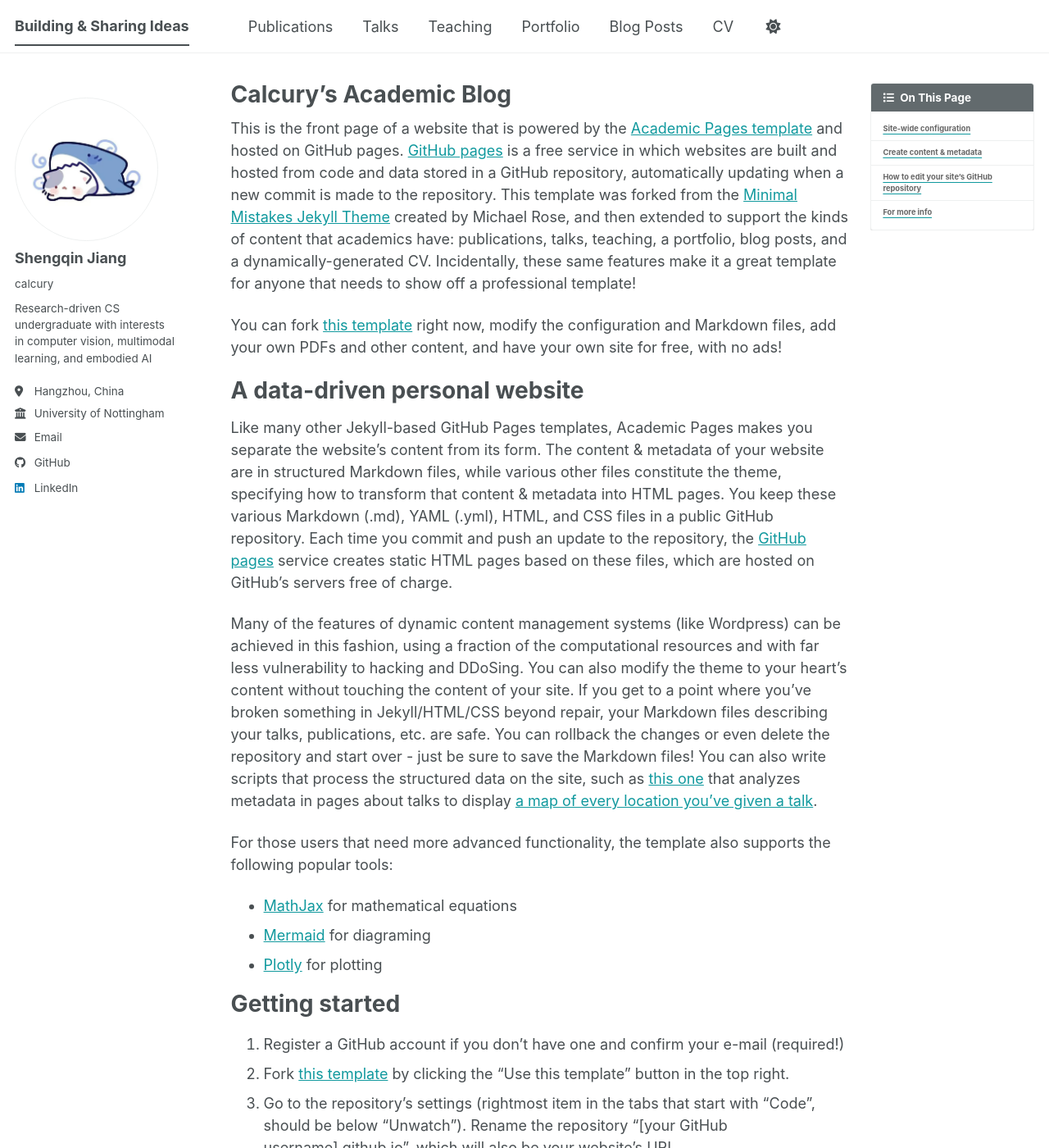
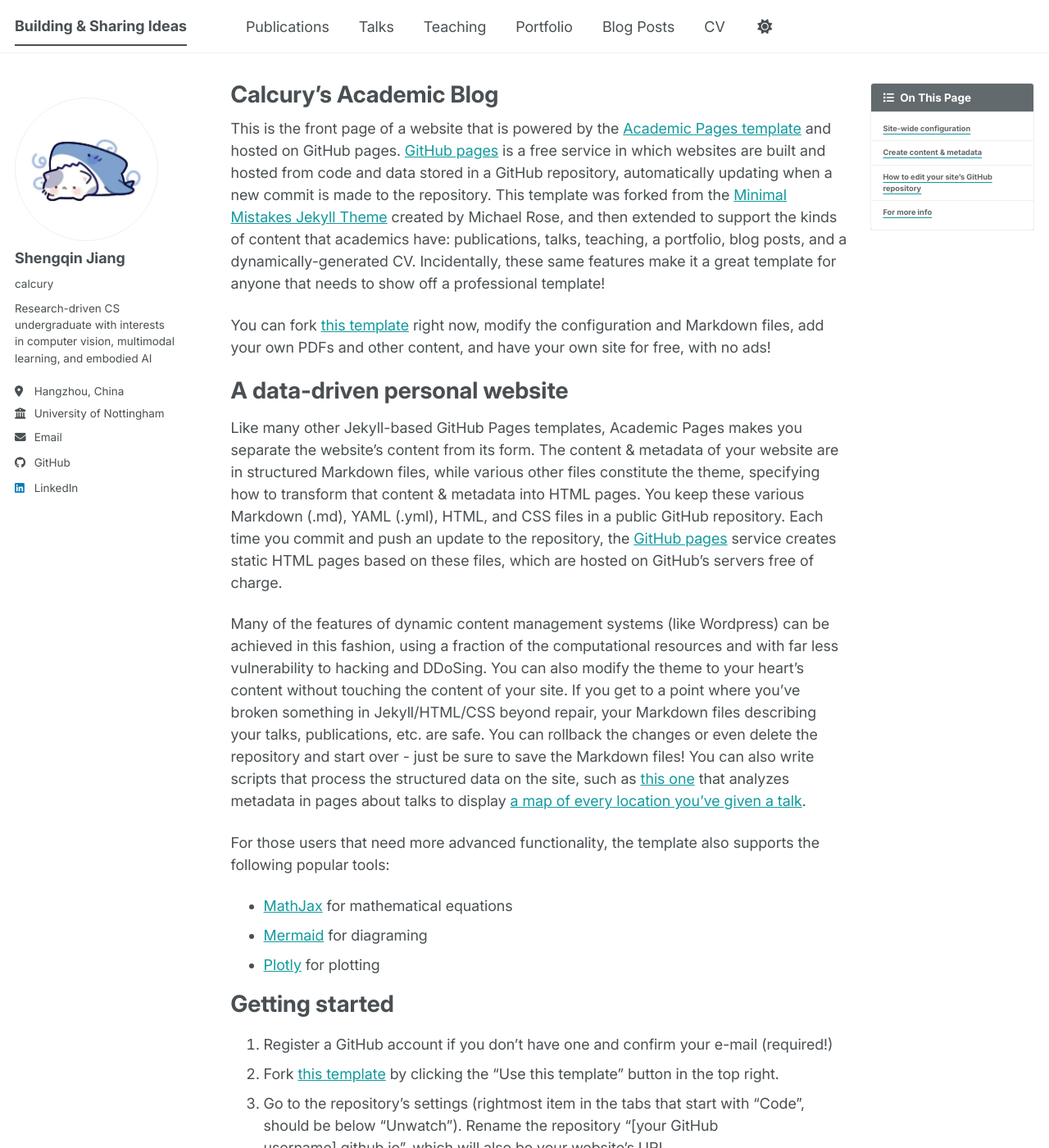
Before and after one commit to calcury/calcury.github.io, a Jekyll site: the page built from _pages/about.md, in a window 1280 px wide and 1400 px high. Shown: the whole window at 82% size. Built offline with Jekyll 4.4.1, drawn with Linux system fonts in a browser that asks for light colours; a style sheet for code colours, icons or effects is not loaded.

Commit message:
feat: change font

```diff
--- /dev/null
+++ b/_sass/_inter-font.scss
@@ -0,0 +1,71 @@
+@font-face {
+  font-family: InterVariable;
+  font-style: normal;
+  font-weight: 100 900;
+  font-display: swap;
+  src: url("../fonts/inter/InterVariable.woff2") format("woff2");
+}
+@font-face {
+  font-family: InterVariable;
+  font-style: italic;
+  font-weight: 100 900;
+  font-display: swap;
+  src: url("../fonts/inter/InterVariable-Italic.woff2") format("woff2");
+}
+
+@font-face {
+  font-family: "Inter";
+  font-style: normal;
+  font-weight: 400;
+  font-display: swap;
+  src: url("../fonts/inter/Inter-Regular.woff2") format("woff2");
+}
+@font-face {
+  font-family: "Inter";
+  font-style: italic;
+  font-weight: 400;
+  font-display: swap;
+  src: url("../fonts/inter/Inter-Italic.woff2") format("woff2");
+}
+@font-face {
+  font-family: "Inter";
+  font-style: normal;
+  font-weight: 500;
+  font-display: swap;
+  src: url("../fonts/inter/Inter-Medium.woff2") format("woff2");
+}
+@font-face {
+  font-family: "Inter";
+  font-style: italic;
+  font-weight: 500;
+  font-display: swap;
+  src: url("../fonts/inter/Inter-MediumItalic.woff2") format("woff2");
+}
+@font-face {
+  font-family: "Inter";
+  font-style: normal;
+  font-weight: 600;
+  font-display: swap;
+  src: url("../fonts/inter/Inter-SemiBold.woff2") format("woff2");
+}
+@font-face {
+  font-family: "Inter";
+  font-style: italic;
+  font-weight: 600;
+  font-display: swap;
+  src: url("../fonts/inter/Inter-SemiBoldItalic.woff2") format("woff2");
+}
+@font-face {
+  font-family: "Inter";
+  font-style: normal;
+  font-weight: 700;
+  font-display: swap;
+  src: url("../fonts/inter/Inter-Bold.woff2") format("woff2");
+}
+@font-face {
+  font-family: "Inter";
+  font-style: italic;
+  font-weight: 700;
+  font-display: swap;
+  src: url("../fonts/inter/Inter-BoldItalic.woff2") format("woff2");
+}
--- a/_sass/_themes.scss
+++ b/_sass/_themes.scss
@@ -15,7 +15,7 @@ $indent-var                 : 1.3em;
 
 /* System typefaces */
 $serif                      : Georgia, Times, serif;
-$sans-serif                 : Inter, -apple-system, BlinkMacSystemFont, "Segoe UI", Roboto, sans-serif;
+$sans-serif                 : "InterVariable", "Inter", -apple-system, BlinkMacSystemFont, "Segoe UI", Roboto, sans-serif;
 $monospace                  : Monaco, Consolas, "Lucida Console", monospace;
 
 /* Sans serif typefaces */
--- a/assets/css/main.scss
+++ b/assets/css/main.scss
@@ -9,6 +9,8 @@
  */
 
 @import
+    "inter-font",
+
     "vendor/breakpoint/breakpoint",
 
     "themes",
```
Also changed, not shown: assets/fonts/inter/Inter-Bold.woff2 (added), assets/fonts/inter/Inter-BoldItalic.woff2 (added), assets/fonts/inter/Inter-Italic.woff2 (added), assets/fonts/inter/Inter-Medium.woff2 (added), assets/fonts/inter/Inter-MediumItalic.woff2 (added), assets/fonts/inter/Inter-Regular.woff2 (added), assets/fonts/inter/Inter-SemiBold.woff2 (added), assets/fonts/inter/Inter-SemiBoldItalic.woff2 (added), assets/fonts/inter/InterVariable-Italic.woff2 (added), assets/fonts/inter/InterVariable.woff2 (added).
